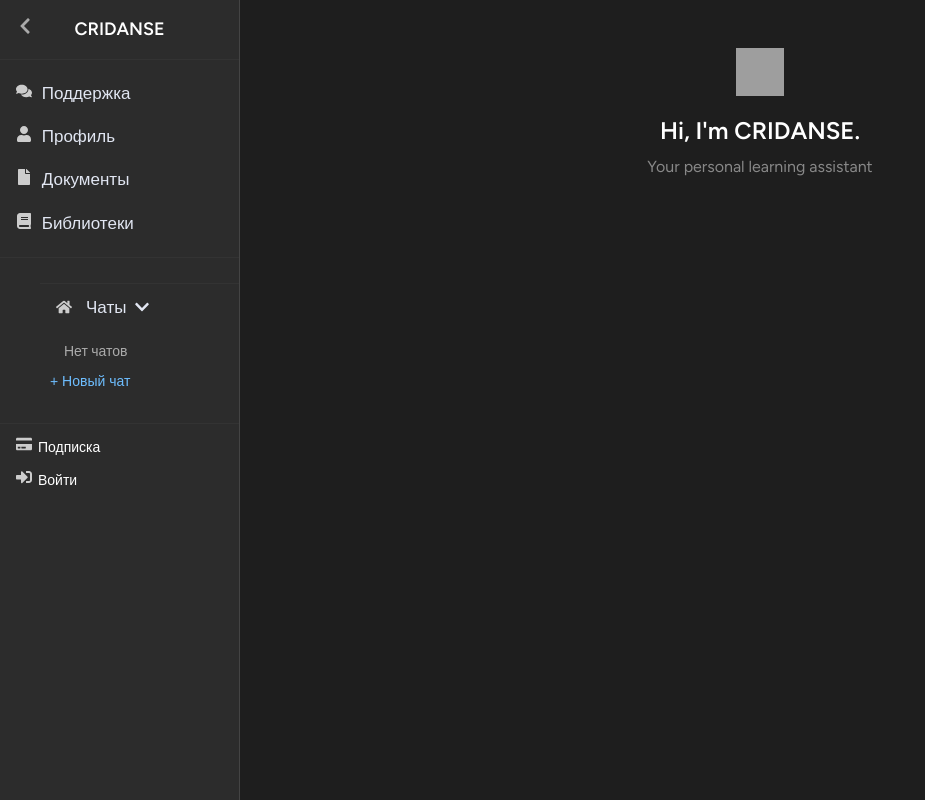
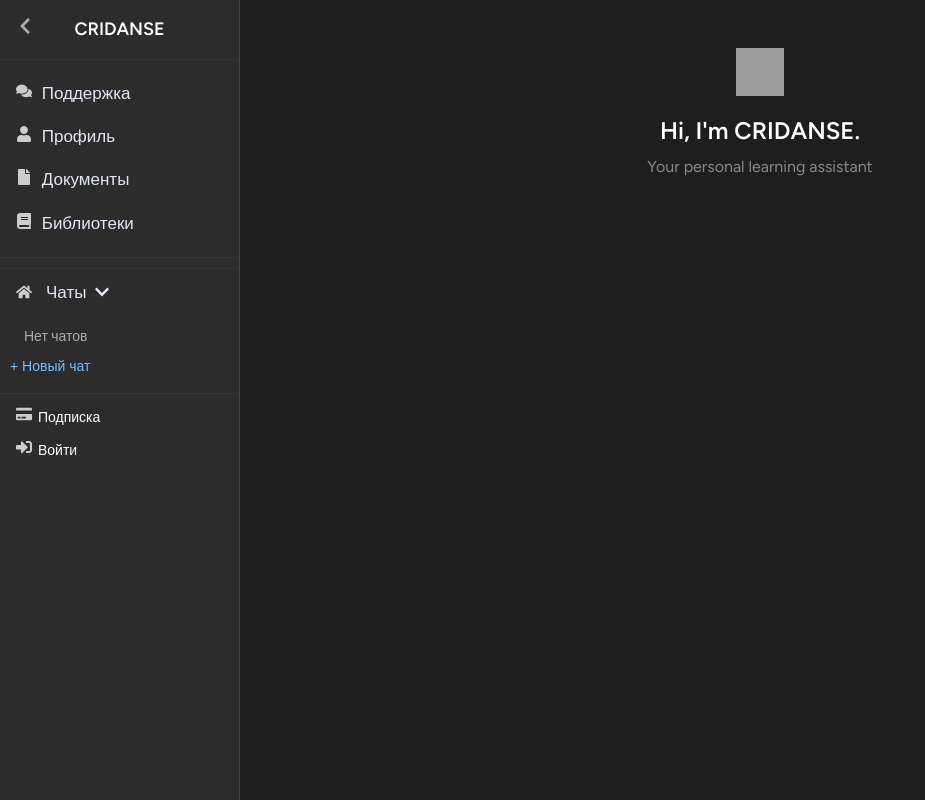
Before and after one commit to Maricvs/CRIDANSE, a React (Vite) app in the folder frontend/: page / in a window 1280 px wide. Shown: the whole page, without its empty margins (0-925 px from the left). Built offline with nearby package versions, Linux system fonts and the light colour scheme; grey boxes are pictures that could not be loaded.

Commit message:
Update Sidebar.css
3

```diff
--- a/frontend/src/Sidebar.css
+++ b/frontend/src/Sidebar.css
@@ -132,7 +132,12 @@ a:hover {
 
 .sidebar-nav > ul > li {
   list-style: none;
+}
+
+.sidebar-nav > ul {
+  list-style: none;
   padding: 0;
+  margin: 0;
 }
 
 .sidebar-section ul {
```
